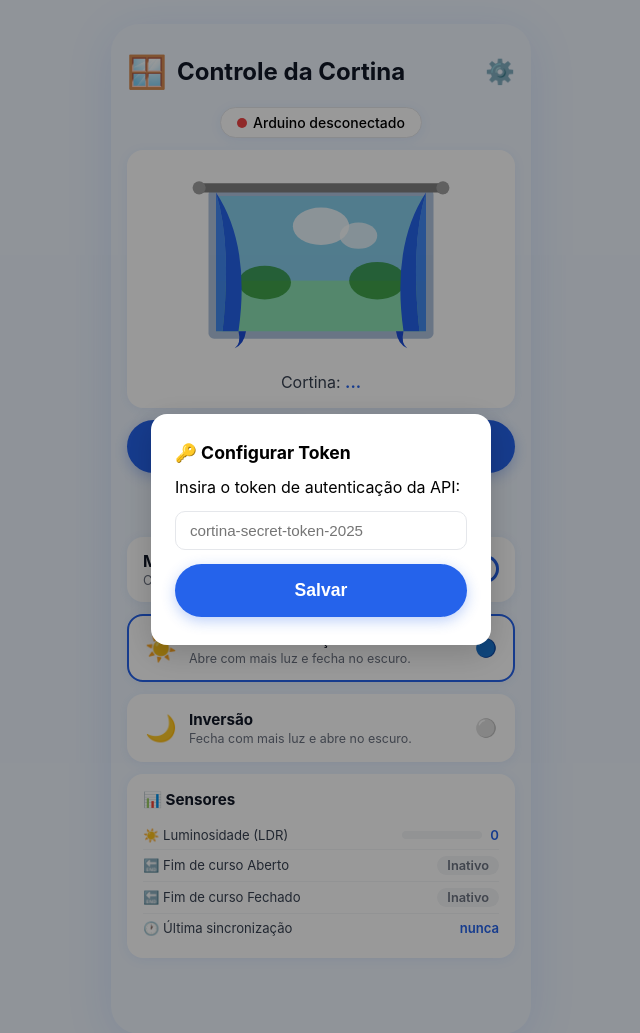
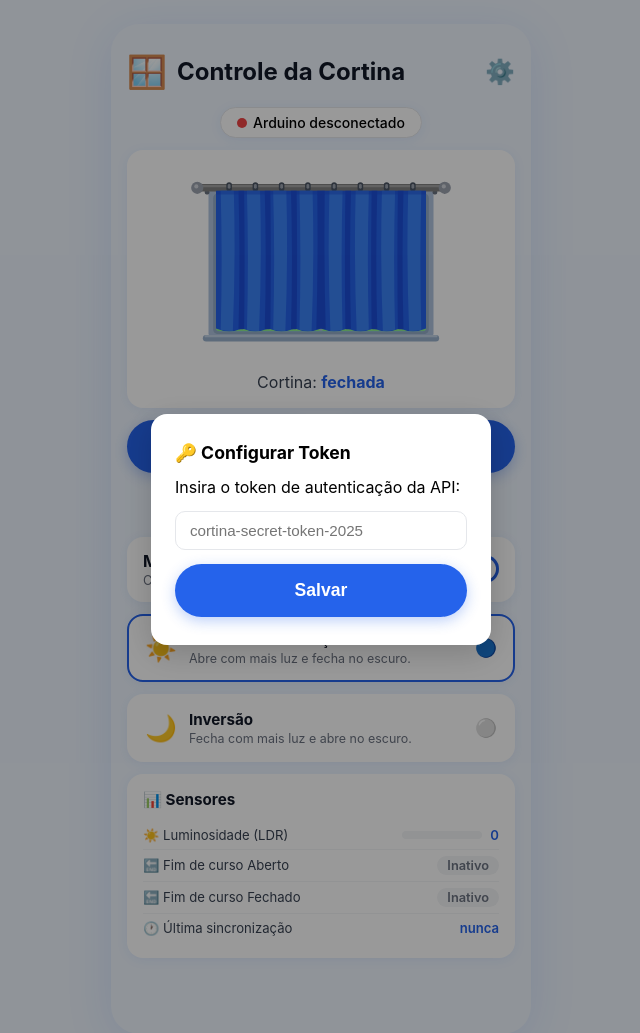
Before and after one commit to HGBGR2003/api-cortina, a Spring Boot app: page / in a window 1280 px wide. Shown: the top 1033 px of the page, without its empty margins (319-959 px from the left). Run offline with Spring Boot 4, Linux system fonts and the light colour scheme; some of the project's set-up classes (security, data sources, template engines, error pages and the like) are left out, and stand-ins take their place.

Commit message:
ajuste de movimentação da cortina

```diff
--- a/cortina/src/main/resources/static/app.js
+++ b/cortina/src/main/resources/static/app.js
@@ -3,6 +3,7 @@ let authToken = localStorage.getItem('cortina_token') || '';
 let currentAutoRule = 'STANDARD';
 let isAutoMode = false;
 let pollingInterval = null;
+let latestSeq = 0;
 
 // ---- Init ----
 document.addEventListener('DOMContentLoaded', () => {
@@ -45,17 +46,55 @@ function startPolling() {
 }
 
 async function fetchStatus() {
+  const seq = latestSeq;
   try {
     const res = await apiFetch('/api/v1/curtain/status');
+    if (seq !== latestSeq) return;
     if (!res.ok) {
       setOffline();
       return;
     }
     const data = await res.json();
+    if (seq !== latestSeq) return;
     updateUI(data);
   } catch (e) {
-    setOffline();
+    if (seq === latestSeq) setOffline();
   }
+}
+
+function applyCurtainState(state) {
+  const stateEl = document.getElementById('curtainStateText');
+  const visual = document.getElementById('curtainVisual');
+  const stateMap = {
+    OPENED:  { label: 'aberta',   cls: 'curtain-open'    },
+    OPENING: { label: 'abrindo',  cls: 'curtain-opening' },
+    CLOSED:  { label: 'fechada',  cls: 'curtain-closed'  },
+    CLOSING: { label: 'fechando', cls: 'curtain-closing' },
+    STOPPED: { label: 'parada',   cls: 'curtain-stopped' },
+    UNKNOWN: { label: '...',      cls: 'curtain-open'    },
+  };
+  const s = stateMap[state] || { label: state, cls: '' };
+  stateEl.textContent = s.label;
+  visual.className = s.cls ? 'curtain-visual ' + s.cls : 'curtain-visual';
+}
+
+function resolveCurtainState(data) {
+  if (data.currentState && data.currentState !== 'UNKNOWN') {
+    return data.currentState;
+  }
+  if (data.limitOpen) return 'OPENED';
+  if (data.limitClose) return 'CLOSED';
+  if (data.mode === 'AUTO') {
+    const bright = (data.luminosity ?? 0) > (data.lightThreshold ?? 700);
+    const shouldOpen = data.autoRule === 'INVERTED' ? !bright : bright;
+    return shouldOpen ? 'OPENED' : 'CLOSED';
+  }
+  const actionMap = {
+    OPEN: 'OPENED',
+    CLOSE: 'CLOSED',
+    STOP: 'STOPPED',
+  };
+  return actionMap[data.targetAction] || 'UNKNOWN';
 }
 
 // ---- UI Update ----
@@ -71,20 +110,7 @@ function updateUI(data) {
     txt.textContent = 'Arduino desconectado';
   }
 
-  // Curtain state
-  const stateEl = document.getElementById('curtainStateText');
-  const visual   = document.getElementById('curtainVisual');
-  const stateMap = {
-    OPENED:  { label: 'aberta',   cls: 'curtain-open'    },
-    OPENING: { label: 'abrindo',  cls: 'curtain-opening' },
-    CLOSED:  { label: 'fechada',  cls: 'curtain-closed'  },
-    CLOSING: { label: 'fechando', cls: 'curtain-closing' },
-    STOPPED: { label: 'parada',   cls: ''                },
-    UNKNOWN: { label: '...',      cls: ''                },
-  };
-  const s = stateMap[data.currentState] || { label: data.currentState, cls: '' };
-  stateEl.textContent = s.label;
-  visual.className = 'curtain-visual ' + s.cls;
+  applyCurtainState(resolveCurtainState(data));
 
   // Mode toggle
   const toggle = document.getElementById('autoModeToggle');
@@ -145,13 +171,25 @@ function updateRuleUI(rule) {
 
 // ---- Commands ----
 async function sendCommand(action) {
+  const actionStateMap = {
+    OPEN: 'OPENED',
+    CLOSE: 'CLOSED',
+    STOP: 'STOPPED',
+  };
+  latestSeq++;
+  if (actionStateMap[action]) {
+    applyCurtainState(actionStateMap[action]);
+  }
+  isAutoMode = false;
+  document.getElementById('autoModeToggle').checked = false;
+
   try {
     const res = await apiFetch('/api/v1/curtain/command', {
       method: 'POST',
       body: JSON.stringify({ action })
     });
     if (!res.ok) console.error('Command failed', await res.text());
-    else fetchStatus();
+    else await fetchStatus();
   } catch (e) {
     console.error('Command error', e);
   }
@@ -159,13 +197,16 @@ async function sendCommand(action) {
 
 async function onModeToggle() {
   const toggle = document.getElementById('autoModeToggle');
-  const mode = toggle.checked ? 'AUTO' : 'MANUAL';
+  isAutoMode = toggle.checked;
+  const mode = isAutoMode ? 'AUTO' : 'MANUAL';
+  latestSeq++;
   await postMode(mode, currentAutoRule);
 }
 
 async function selectRule(rule) {
   currentAutoRule = rule;
   updateRuleUI(rule);
+  latestSeq++;
   await postMode(isAutoMode ? 'AUTO' : 'MANUAL', rule);
 }
 
@@ -180,7 +221,7 @@ async function postMode(mode, rule) {
       })
     });
     if (!res.ok) console.error('Mode failed', await res.text());
-    else fetchStatus();
+    else await fetchStatus();
   } catch (e) {
     console.error('Mode error', e);
   }
--- a/cortina/src/main/resources/static/index.html
+++ b/cortina/src/main/resources/static/index.html
@@ -37,34 +37,83 @@
     <!-- Curtain Visualization Card -->
     <div class="card curtain-card">
       <div class="curtain-visual" id="curtainVisual">
-        <!-- SVG Curtain Illustration -->
         <svg viewBox="0 0 320 200" xmlns="http://www.w3.org/2000/svg" class="curtain-svg">
-          <!-- Window frame -->
+          <defs>
+            <clipPath id="windowClip">
+              <rect x="48" y="28" width="224" height="144" rx="4" />
+            </clipPath>
+          </defs>
           <rect x="40" y="20" width="240" height="160" rx="6" fill="#B0C4DE" />
+          <rect x="45" y="25" width="230" height="150" rx="5" fill="#94ADC9" />
+          <rect x="34" y="176" width="252" height="7" rx="3.5" fill="#9CB3CE" />
+          <rect x="36" y="176" width="248" height="2.5" rx="1.25" fill="#C4D4E6" />
           <rect x="48" y="28" width="224" height="144" rx="4" fill="#87CEEB" />
-          <!-- Sky & scenery -->
-          <rect x="48" y="28" width="224" height="90" rx="4" fill="#87CEEB" />
-          <ellipse cx="160" cy="60" rx="30" ry="20" fill="white" opacity="0.8"/>
-          <ellipse cx="200" cy="70" rx="20" ry="14" fill="white" opacity="0.7"/>
-          <!-- Ground / bushes -->
-          <rect x="48" y="118" width="224" height="54" rx="0" fill="#90EE90" opacity="0.6"/>
-          <ellipse cx="100" cy="120" rx="28" ry="18" fill="#228B22" opacity="0.7"/>
-          <ellipse cx="220" cy="118" rx="30" ry="20" fill="#228B22" opacity="0.7"/>
-          <!-- Rod -->
-          <rect x="30" y="14" width="260" height="10" rx="5" fill="#808080" />
-          <circle cx="30" cy="19" r="7" fill="#A0A0A0"/>
-          <circle cx="290" cy="19" r="7" fill="#A0A0A0"/>
-          <!-- Left curtain panel -->
+          <g clip-path="url(#windowClip)">
+            <rect x="48" y="28" width="224" height="144" fill="#87CEEB" />
+            <ellipse cx="145" cy="60" rx="26" ry="15" fill="#FFFFFF" opacity="0.9" />
+            <ellipse cx="127" cy="64" rx="16" ry="11" fill="#FFFFFF" opacity="0.9" />
+            <ellipse cx="163" cy="65" rx="15" ry="10" fill="#FFFFFF" opacity="0.9" />
+            <ellipse cx="222" cy="52" rx="18" ry="11" fill="#FFFFFF" opacity="0.82" />
+            <ellipse cx="209" cy="56" rx="12" ry="8" fill="#FFFFFF" opacity="0.82" />
+            <path d="M48,124 Q104,110 160,122 Q216,134 272,118 L272,172 L48,172 Z" fill="#90EE90" opacity="0.75" />
+            <path d="M48,136 Q115,126 175,135 Q225,142 272,130 L272,172 L48,172 Z" fill="#90EE90" />
+            <circle cx="88" cy="126" r="15" fill="#228B22" opacity="0.85" />
+            <circle cx="104" cy="123" r="18" fill="#228B22" opacity="0.9" />
+            <circle cx="120" cy="128" r="13" fill="#228B22" opacity="0.85" />
+            <circle cx="204" cy="127" r="14" fill="#228B22" opacity="0.85" />
+            <circle cx="222" cy="122" r="19" fill="#228B22" opacity="0.9" />
+            <circle cx="238" cy="126" r="14" fill="#228B22" opacity="0.85" />
+            <rect x="158.5" y="28" width="3" height="144" fill="#B0C4DE" opacity="0.85" />
+            <rect x="48" y="98" width="224" height="3" fill="#B0C4DE" opacity="0.85" />
+            <polygon points="62,28 84,28 54,98 48,98" fill="#FFFFFF" opacity="0.16" />
+          </g>
+          <rect x="36" y="16" width="5" height="10" rx="2" fill="#6B7280" />
+          <rect x="279" y="16" width="5" height="10" rx="2" fill="#6B7280" />
+          <rect x="28" y="15" width="264" height="8" rx="4" fill="#808080" />
+          <rect x="30" y="16" width="260" height="2.5" rx="1.25" fill="#A3A3A3" />
+          <circle cx="28" cy="19" r="6.5" fill="#9CA3AF" />
+          <circle cx="27" cy="17.5" r="2.2" fill="#D1D5DB" />
+          <circle cx="292" cy="19" r="6.5" fill="#9CA3AF" />
+          <circle cx="291" cy="17.5" r="2.2" fill="#D1D5DB" />
           <g id="curtainLeft">
-            <path d="M48,24 Q65,80 55,172 L48,172 Z" fill="#3B82F6" opacity="0.9"/>
-            <path d="M48,24 Q85,80 72,172 L55,172 Q65,80 48,24 Z" fill="#2563EB"/>
-            <path d="M72,172 Q75,185 68,190 Q78,186 80,172 Z" fill="#1D4ED8"/>
+            <rect x="59" y="13" width="6" height="10" rx="3" fill="#4B5563" />
+            <rect x="60.5" y="15" width="3" height="5" rx="1.5" fill="#9CA3AF" />
+            <rect x="87" y="13" width="6" height="10" rx="3" fill="#4B5563" />
+            <rect x="88.5" y="15" width="3" height="5" rx="1.5" fill="#9CA3AF" />
+            <rect x="115" y="13" width="6" height="10" rx="3" fill="#4B5563" />
+            <rect x="116.5" y="15" width="3" height="5" rx="1.5" fill="#9CA3AF" />
+            <rect x="143" y="13" width="6" height="10" rx="3" fill="#4B5563" />
+            <rect x="144.5" y="15" width="3" height="5" rx="1.5" fill="#9CA3AF" />
+            <path d="M48,22 L160,22 L160,169 Q146,175 132,169 Q118,175 104,169 Q90,175 76,169 Q62,175 48,169 Z" fill="#2563EB" />
+            <path d="M53,22 L67,22 Q69,96 66,171.6 Q60,172.3 53,170.5 Q55,96 53,22 Z" fill="#3B82F6" />
+            <path d="M81,22 L95,22 Q97,96 94,171.6 Q88,172.3 81,170.5 Q83,96 81,22 Z" fill="#3B82F6" />
+            <path d="M109,22 L123,22 Q125,96 122,171.6 Q116,172.3 109,170.5 Q111,96 109,22 Z" fill="#3B82F6" />
+            <path d="M137,22 L151,22 Q153,96 150,171.6 Q144,172.3 137,170.5 Q139,96 137,22 Z" fill="#3B82F6" />
+            <path d="M72,22 L78,22 Q79,96 78,169.6 Q75,170.2 72,169.6 Q74,96 72,22 Z" fill="#1D4ED8" />
+            <path d="M100,22 L106,22 Q107,96 106,169.6 Q103,170.2 100,169.6 Q102,96 100,22 Z" fill="#1D4ED8" />
+            <path d="M128,22 L134,22 Q135,96 134,169.6 Q131,170.2 128,169.6 Q130,96 128,22 Z" fill="#1D4ED8" />
+            <path d="M156,22 L160,22 L160,169 Q157.5,170 155,169.8 Q157,96 156,22 Z" fill="#1D4ED8" />
+            <rect x="48" y="22" width="112" height="4" rx="1" fill="#1D4ED8" opacity="0.45" />
           </g>
-          <!-- Right curtain panel -->
           <g id="curtainRight">
-            <path d="M272,24 Q255,80 265,172 L272,172 Z" fill="#3B82F6" opacity="0.9"/>
-            <path d="M272,24 Q235,80 248,172 L265,172 Q255,80 272,24 Z" fill="#2563EB"/>
-            <path d="M248,172 Q245,185 252,190 Q242,186 240,172 Z" fill="#1D4ED8"/>
+            <rect x="255" y="13" width="6" height="10" rx="3" fill="#4B5563" />
+            <rect x="256.5" y="15" width="3" height="5" rx="1.5" fill="#9CA3AF" />
+            <rect x="227" y="13" width="6" height="10" rx="3" fill="#4B5563" />
+            <rect x="228.5" y="15" width="3" height="5" rx="1.5" fill="#9CA3AF" />
+            <rect x="199" y="13" width="6" height="10" rx="3" fill="#4B5563" />
+            <rect x="200.5" y="15" width="3" height="5" rx="1.5" fill="#9CA3AF" />
+            <rect x="171" y="13" width="6" height="10" rx="3" fill="#4B5563" />
+            <rect x="172.5" y="15" width="3" height="5" rx="1.5" fill="#9CA3AF" />
+            <path d="M272,22 L160,22 L160,169 Q174,175 188,169 Q202,175 216,169 Q230,175 244,169 Q258,175 272,169 Z" fill="#2563EB" />
+            <path d="M267,22 L253,22 Q251,96 254,171.6 Q260,172.3 267,170.5 Q265,96 267,22 Z" fill="#3B82F6" />
+            <path d="M239,22 L225,22 Q223,96 226,171.6 Q232,172.3 239,170.5 Q237,96 239,22 Z" fill="#3B82F6" />
+            <path d="M211,22 L197,22 Q195,96 198,171.6 Q204,172.3 211,170.5 Q209,96 211,22 Z" fill="#3B82F6" />
+            <path d="M183,22 L169,22 Q167,96 170,171.6 Q176,172.3 183,170.5 Q181,96 183,22 Z" fill="#3B82F6" />
+            <path d="M248,22 L242,22 Q241,96 242,169.6 Q245,170.2 248,169.6 Q246,96 248,22 Z" fill="#1D4ED8" />
+            <path d="M220,22 L214,22 Q213,96 214,169.6 Q217,170.2 220,169.6 Q218,96 220,22 Z" fill="#1D4ED8" />
+            <path d="M192,22 L186,22 Q185,96 186,169.6 Q189,170.2 192,169.6 Q190,96 192,22 Z" fill="#1D4ED8" />
+            <path d="M164,22 L160,22 L160,169 Q162.5,170 165,169.8 Q163,96 164,22 Z" fill="#1D4ED8" />
+            <rect x="160" y="22" width="112" height="4" rx="1" fill="#1D4ED8" opacity="0.45" />
           </g>
         </svg>
       </div>
--- a/cortina/src/main/resources/static/styles.css
+++ b/cortina/src/main/resources/static/styles.css
@@ -243,17 +243,38 @@ body {
 }
 .modal-box input:focus { border-color: var(--blue-primary); }
 
-/* Curtain animation classes */
 .curtain-visual { position: relative; }
-.curtain-opening #curtainLeft  { animation: slideLeft  0.6s ease forwards; }
-.curtain-opening #curtainRight { animation: slideRight 0.6s ease forwards; }
-.curtain-closing #curtainLeft  { animation: slideLeftBack  0.6s ease forwards; }
-.curtain-closing #curtainRight { animation: slideRightBack 0.6s ease forwards; }
 
-@keyframes slideLeft      { from { transform: translateX(0); }   to { transform: translateX(-40px); } }
-@keyframes slideRight     { from { transform: translateX(0); }   to { transform: translateX(40px); } }
-@keyframes slideLeftBack  { from { transform: translateX(-40px); } to { transform: translateX(0); } }
-@keyframes slideRightBack { from { transform: translateX(40px); }  to { transform: translateX(0); } }
+#curtainLeft {
+  transform-box: view-box;
+  transform-origin: 48px 24px;
+  transition: transform 0.6s cubic-bezier(0.4, 0, 0.2, 1);
+}
+
+#curtainRight {
+  transform-box: view-box;
+  transform-origin: 272px 24px;
+  transition: transform 0.6s cubic-bezier(0.4, 0, 0.2, 1);
+}
+
+.curtain-open #curtainLeft,
+.curtain-opening #curtainLeft,
+.curtain-open #curtainRight,
+.curtain-opening #curtainRight {
+  transform: scaleX(0.26);
+}
+
+.curtain-closed #curtainLeft,
+.curtain-closing #curtainLeft,
+.curtain-closed #curtainRight,
+.curtain-closing #curtainRight {
+  transform: scaleX(1);
+}
+
+.curtain-stopped #curtainLeft,
+.curtain-stopped #curtainRight {
+  transform: scaleX(0.55);
+}
 
 /* Responsive */
 @media (min-width: 480px) {
```
Also changed, not shown: cortina/src/main/java/trabalho/cortina/automatizada/cortina/service/CurtainStateService.java (+34 -1 lines).
